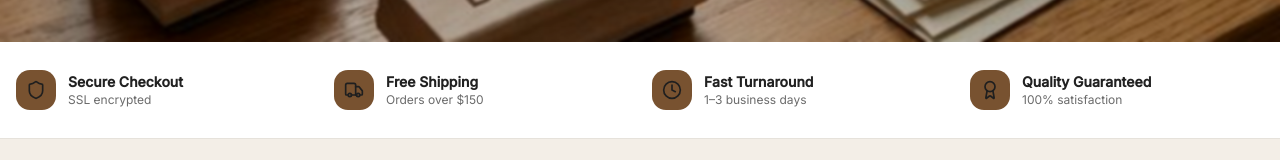
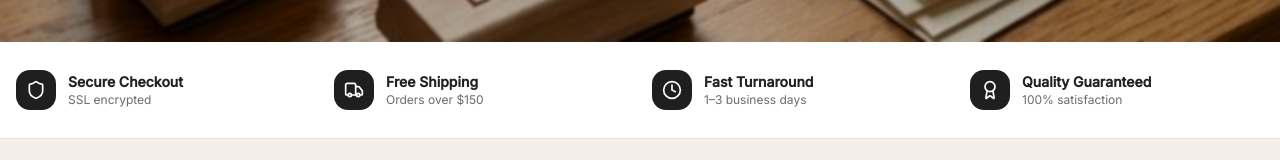
Before and after one commit to Paras-Chhabra/SleekStamp, a React (Vite) app: page / in a window 1280 px wide. Shown: the part 746-906 px from the top of the page. Built offline with nearby package versions, Linux system fonts and the light colour scheme; no server answers; the HTML template or start-up script is replaced by a standard one.

Commit message:
Navy trust badge icons, slate-blue comparison table bg

```diff
--- a/src/pages/Index.tsx
+++ b/src/pages/Index.tsx
@@ -202,8 +202,8 @@ export default function Index() {
           <div className="grid grid-cols-2 md:grid-cols-4 gap-6">
             {trustBadges.map(({ icon: Icon, label, sub }) => (
               <div key={label} className="flex items-center gap-3">
-                <div className="w-10 h-10 bg-secondary rounded-lg flex items-center justify-center shrink-0">
-                  <Icon className="w-5 h-5 text-navy" />
+                <div className="w-10 h-10 bg-navy rounded-lg flex items-center justify-center shrink-0">
+                  <Icon className="w-5 h-5 text-white" />
                 </div>
                 <div>
                   <p className="font-body font-semibold text-sm text-foreground">{label}</p>
--- a/src/pages/StampBuilder.tsx
+++ b/src/pages/StampBuilder.tsx
@@ -200,7 +200,7 @@ export default function StampBuilder() {
             </section>
 
             {/* ═══ COMPARISON TABLE ═══ */}
-            <section className="py-16 bg-cream/50 border-t border-border">
+            <section className="py-16 bg-slate-50 border-t border-border">
                 <div className="container mx-auto px-4">
                     <div className="text-center mb-10">
                         <p className="text-xs text-gold font-body font-semibold uppercase tracking-widest mb-2">Why Choose a Stamp?</p>
```
